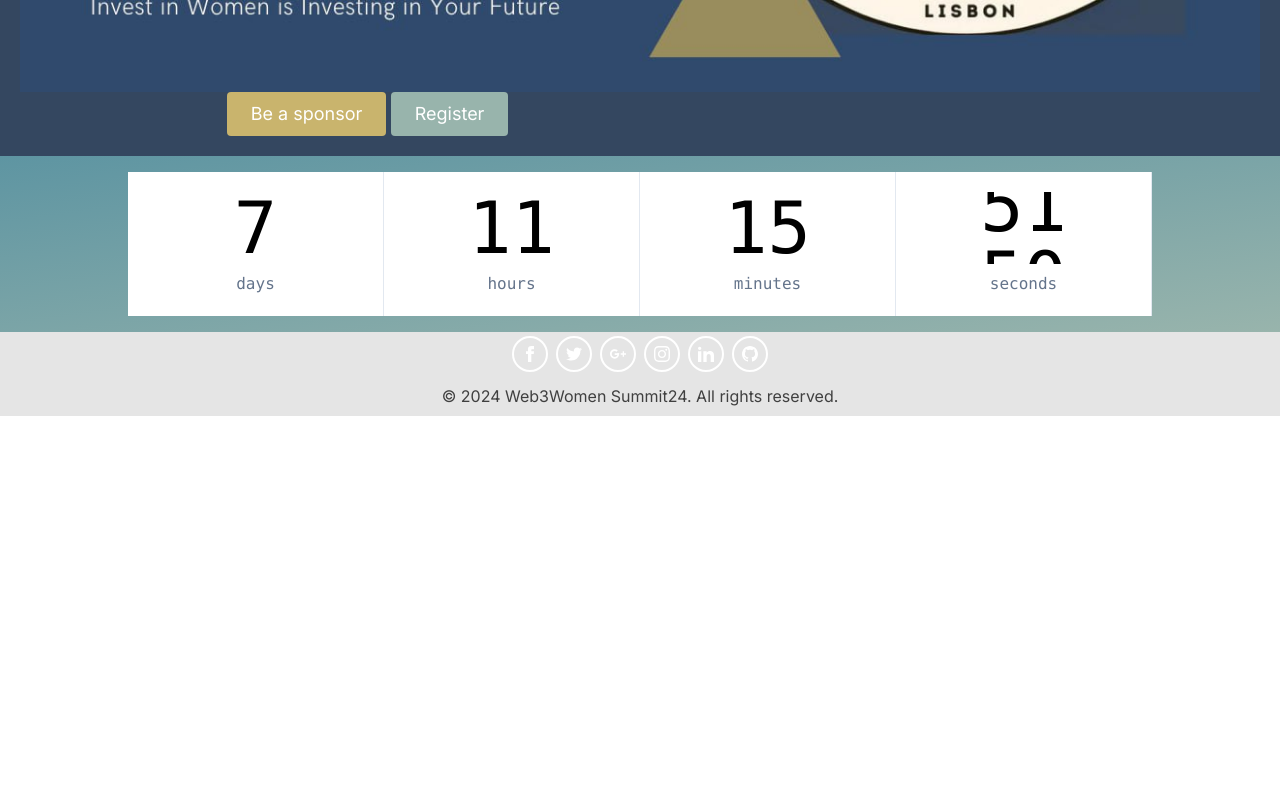
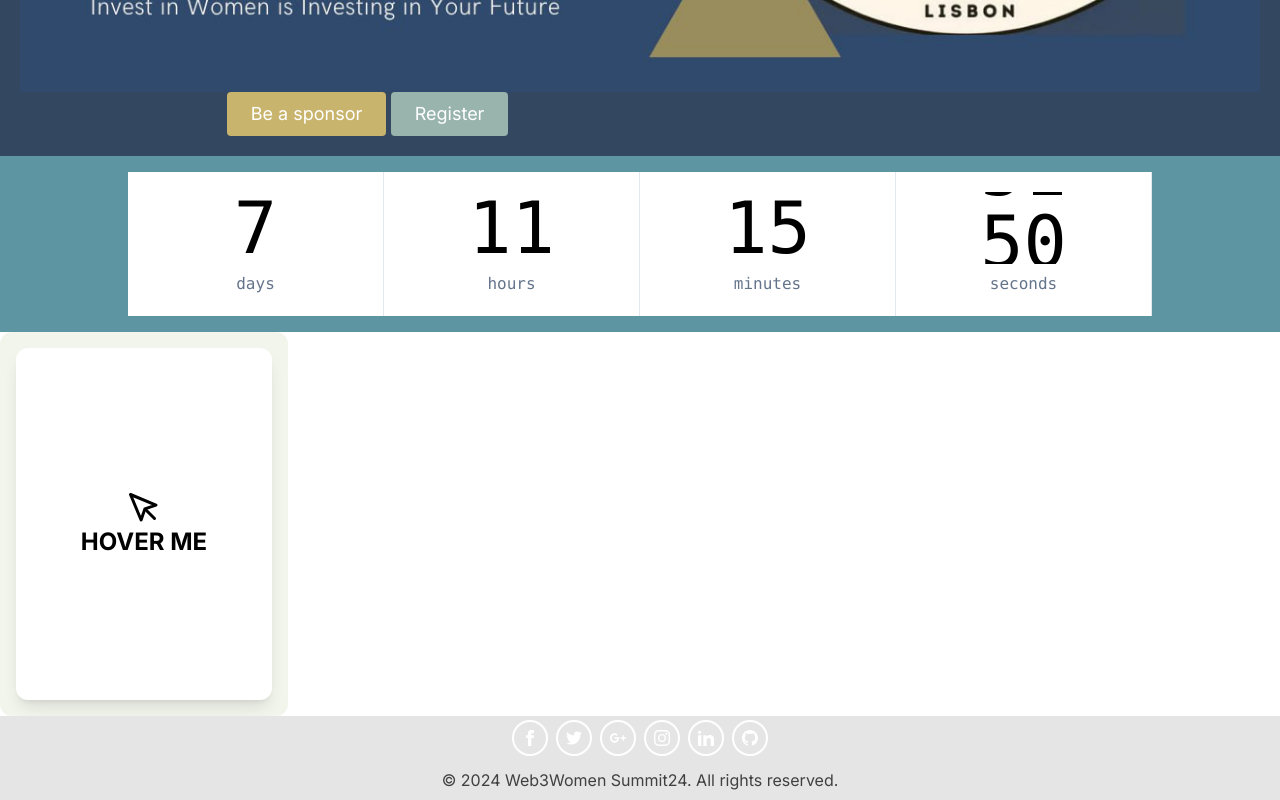
Before and after one commit to Mani007/w3w, a Next.js app: page / in a window 1280 px wide. Shown: the part 706-1506 px from the top of the page. Before the commit the page ends 1122 px from the top, so only its background shows below. Built offline with nearby package versions, Linux system fonts and the light colour scheme.

Commit message:
card added as base

```diff
--- a/package.json
+++ b/package.json
@@ -12,7 +12,8 @@
     "framer-motion": "^11.0.8",
     "next": "14.1.0",
     "react": "^18",
-    "react-dom": "^18"
+    "react-dom": "^18",
+    "react-icons": "^5.0.1"
   },
   "devDependencies": {
     "autoprefixer": "^10.0.1",
--- a/src/app/components/ShiftingCountdown.jsx
+++ b/src/app/components/ShiftingCountdown.jsx
@@ -47,7 +47,7 @@ const ShiftingCountdown = () => {
   };
 
   return (
-    <div className="p-4 bg-gradient-to-br from-[#5E95A2] to-[#98B4AC]">
+    <div className="p-4 bg-[#5E95A2]">
       <div className="w-full max-w-5xl mx-auto flex items-center bg-white">
         <CountdownItem num={remaining.days} text="days" />
         <CountdownItem num={remaining.hours} text="hours" />
--- /dev/null
+++ b/src/app/components/TiltCard.jsx
@@ -0,0 +1,87 @@
+'use client'
+import React, { useRef, useState } from "react";
+import { motion } from "framer-motion";
+import { FiMousePointer } from "react-icons/fi";
+
+// const Example = () => {
+//   return (
+//     <div className="grid w-full place-content-center bg-gradient-to-br from-indigo-500 to-violet-500 px-4 py-12 text-slate-900">
+//       <TiltCard />
+//     </div>
+//   );
+// };
+
+const ROTATION_RANGE = 32.5;
+const HALF_ROTATION_RANGE = 32.5 / 2;
+
+const TiltCard = () => {
+  const ref = useRef(null);
+
+  const [rotateX, setRotateX] = useState(0);
+  const [rotateY, setRotateY] = useState(0);
+
+  const handleMouseMove = (e) => {
+    if (!ref.current) return;
+
+    const rect = ref.current.getBoundingClientRect();
+
+    const width = rect.width;
+    const height = rect.height;
+
+    const mouseX = (e.clientX - rect.left) * ROTATION_RANGE;
+    const mouseY = (e.clientY - rect.top) * ROTATION_RANGE;
+
+    const rY = mouseX / width - HALF_ROTATION_RANGE;
+    const rX = (mouseY / height - HALF_ROTATION_RANGE) * -1;
+
+    setRotateX(rX);
+    setRotateY(rY);
+  };
+
+  const handleMouseLeave = () => {
+    if (!ref.current) return;
+    setRotateX(0);
+    setRotateY(0);
+  };
+
+  return (
+    <motion.div
+      ref={ref}
+      onMouseMove={handleMouseMove}
+      onMouseLeave={handleMouseLeave}
+      style={{
+        transformStyle: "preserve-3d",
+      }}
+      animate={{
+        rotateX,
+        rotateY,
+      }}
+      className="relative h-96 w-72 rounded-xl bg-[#F2F5EC]"
+    >
+      <div
+        style={{
+          transform: "translateZ(75px)",
+          transformStyle: "preserve-3d",
+        }}
+        className="absolute inset-4 grid place-content-center rounded-xl bg-white shadow-lg"
+      >
+        <FiMousePointer
+          style={{
+            transform: "translateZ(75px)",
+          }}
+          className="mx-auto text-4xl"
+        />
+        <p
+          style={{
+            transform: "translateZ(50px)",
+          }}
+          className="text-center text-2xl font-bold"
+        >
+          HOVER ME
+        </p>
+      </div>
+    </motion.div>
+  );
+};
+
+export default TiltCard;
--- a/src/app/page.js
+++ b/src/app/page.js
@@ -4,6 +4,7 @@ import Footer from "./components/Footer";
 import Hero from "./components/Hero";
 import Countdown from "./components/Countdown";
 import ShiftingCountdown from "./components/Shiftingcountdown";
+import TiltCard from "./components/TiltCard";
 
 export default function Home() {
   return (
@@ -12,6 +13,7 @@ export default function Home() {
       <Hero/>
       {/* <Countdown/> */}
       <ShiftingCountdown/>
+      <TiltCard/>
       <Footer/>
   </>
   );
```
Also changed, not shown: 1 other file (tests, documents, lock files or other folders).
